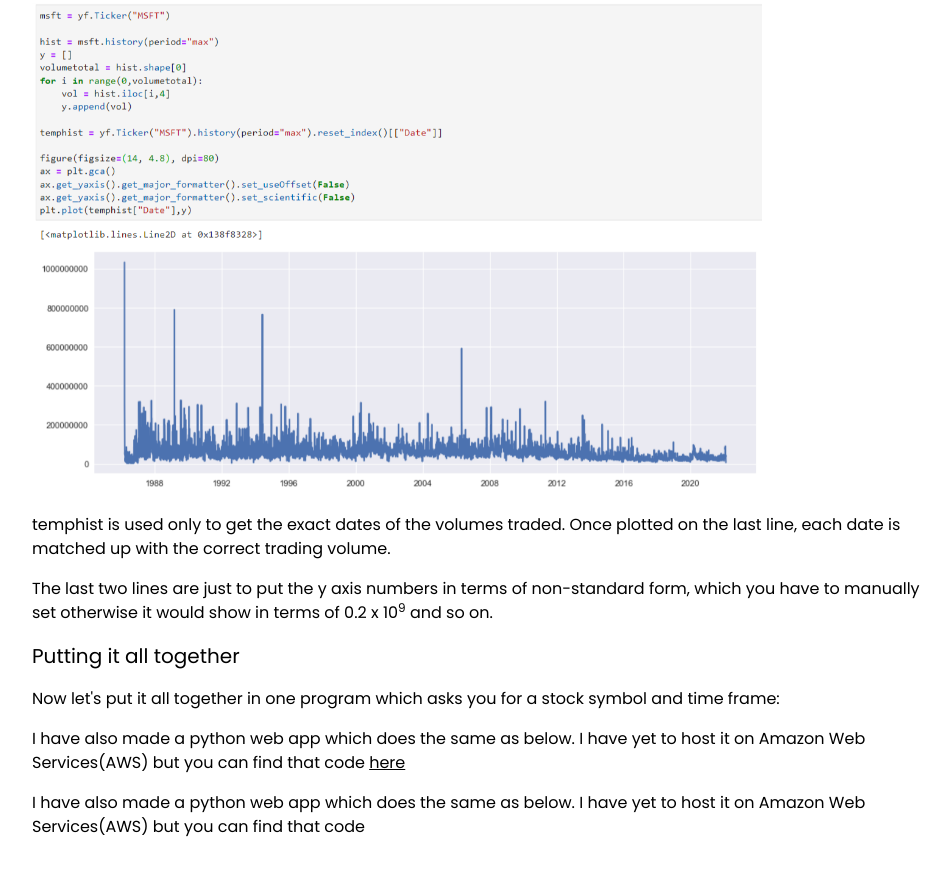
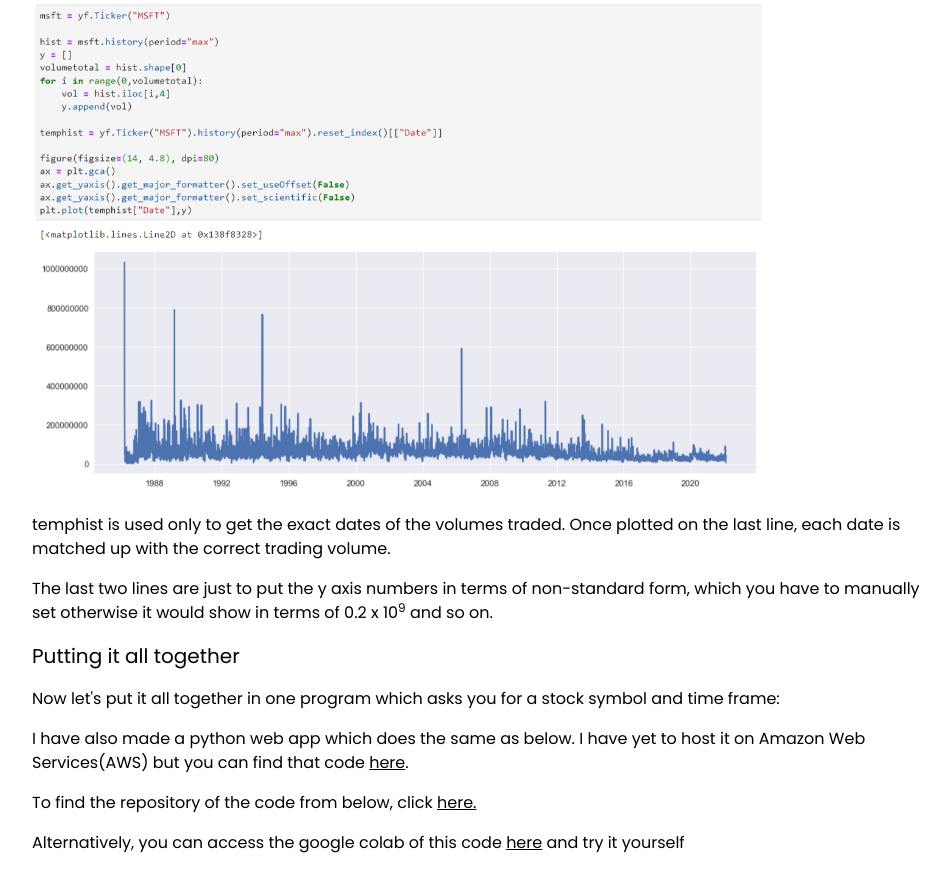
Before and after one commit to Nicholas-Bakic/Nicholas-Bakic.github.io, a plain HTML site: page yfinance.html in a window 1280 px wide. Shown: the part 6068-6939 px from the top of the page, without its empty margins (254-1204 px from the left). Drawn offline with nearby package versions, Linux system fonts and the light colour scheme.

Commit message:
Update yfinance.html

```diff
--- a/yfinance.html
+++ b/yfinance.html
@@ -142,14 +142,20 @@ of 0.2 x 10<sup>9</sup> and so on.</p>
 
 <p>
    I have also made a python web app which does the same as below. I have yet to host it on Amazon Web Services(AWS) but you can find that code
-   <a href="https://github.com/Nicholas-Bakic/Bollinger-bands-web-app">here</a>
+   <a href="https://github.com/Nicholas-Bakic/Bollinger-bands-web-app">here</a>.
 </p>
 
+<p>
+   To find the repository of the code from below, click
+   <a href="https://github.com/Nicholas-Bakic/Analysis/blob/main/Analysis.py">here.</a>
+</p>
 
+<p>
+   Alternatively, you can access the google colab of this code
+   <a href="https://colab.research.google.com/drive/1pg7SEQiBJbD7lhqoK3Krk_qXUJB4N2L6?usp=sharing">here</a>
+   and try it yourself
+</p>
 
-<p>I have also made a python web app which does the same as below. I have yet to host it on Amazon Web Services(AWS) but you can find that code</p> <a href="https://github.com/Nicholas-Bakic/Bollinger-bands-web-app/"here.</a>
-<a href="https://github.com/Nicholas-Bakic/Analysis/blob/main/Analysis.py/"Click here to find the code from below</a>
-<a href="https://github.com/Nicholas-Bakic/Analysis/blob/main/Analysis.py/"Alternatively, click here for the Google Colab of this and try it yourself</a>
 
 <!--
 <img src="GIF.gif" style="width:100%" onclick="onClick(this)" alt="Generating">
```
